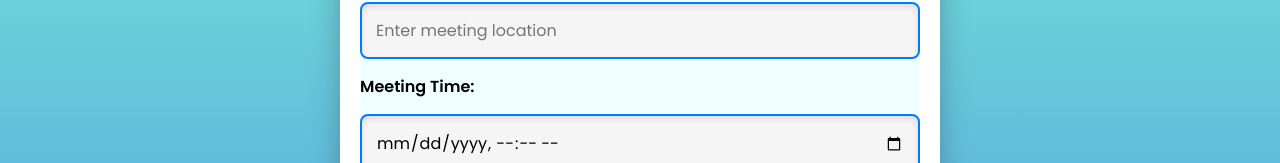
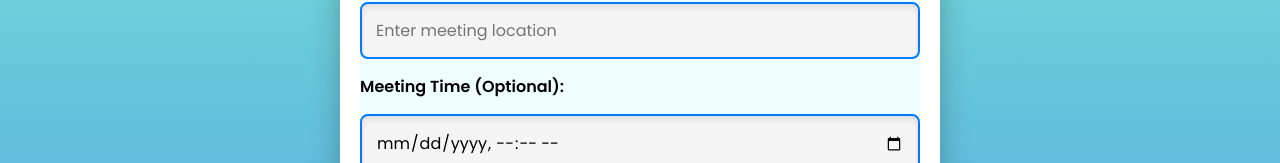
Before and after one commit to CodeZephyr91/HybridHive-WebApp, a React (Vite) app in the folder Frontend/: page /recommendations in a window 1280 px wide. Shown: the part 260-423 px from the top of the page. Built offline with nearby package versions, Linux system fonts and the light colour scheme.

Commit message:
Changes made to UI

```diff
--- a/Frontend/src/AIrecommendationpage.jsx
+++ b/Frontend/src/AIrecommendationpage.jsx
@@ -54,7 +54,7 @@ const AIrecommendationpage = () => {
           placeholder="Enter meeting location"
         />
 
-        <label>Meeting Time:</label>
+        <label>Meeting Time (Optional):</label>
         <input
           type="datetime-local"
           value={meetingTime}
```
